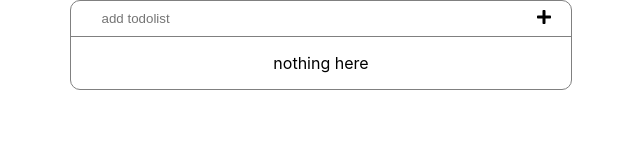
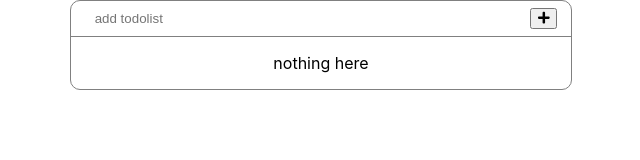
Before and after one commit to navuthily/CodersX-react-todoApp, a React (Create React App) app: page / in a window 1280 px wide. Shown: the top 160 px of the page, without its empty margins (319-959 px from the left). Built offline with nearby package versions, Linux system fonts and the light colour scheme.

Commit message:
all files

```diff
--- a/src/App.js
+++ b/src/App.js
@@ -15,6 +15,7 @@ class App extends Component {
   }
   this.onKeyUp =this.onKeyUp.bind(this);
   this.onChange=this.onChange.bind(this);
+  this.onAdd= this.onAdd.bind(this);
  }
 
  showMenuBar = () => {
@@ -68,6 +69,23 @@ onKeyUp(event){
 
 
 }
+onAdd(event) {
+
+  event.preventDefault()
+  var text = event.target.value;
+  console.log(text);
+  if (this.state.name !== '')
+  {
+    this.setState({
+      todoItems:[
+        {name:text,isComplete:false},
+        ...this.state.todoItems
+      ]
+    })
+
+  }
+}
+
 onChange(event){
   this.setState({
     newItem:event.target.value
@@ -75,13 +93,11 @@ onChange(event){
 }
   render() {
   const {newItem}=this.state;
-
     return (
       <div className='App' onClick={this.onItemClicked}>
         <div className='Header'>
           <input type='text' placeholder='add todolist' onKeyUp={this.onKeyUp} onChange={this.onChange} value={newItem}/>
-          <FontAwesomeIcon icon={faPlus} ></FontAwesomeIcon>
-
+         <button onClick={this.onAdd} onChange={this.onChange}type="submit"> <FontAwesomeIcon icon={faPlus} ></FontAwesomeIcon></button>
         </div>
            {this.showMenuBar()}
 
```
